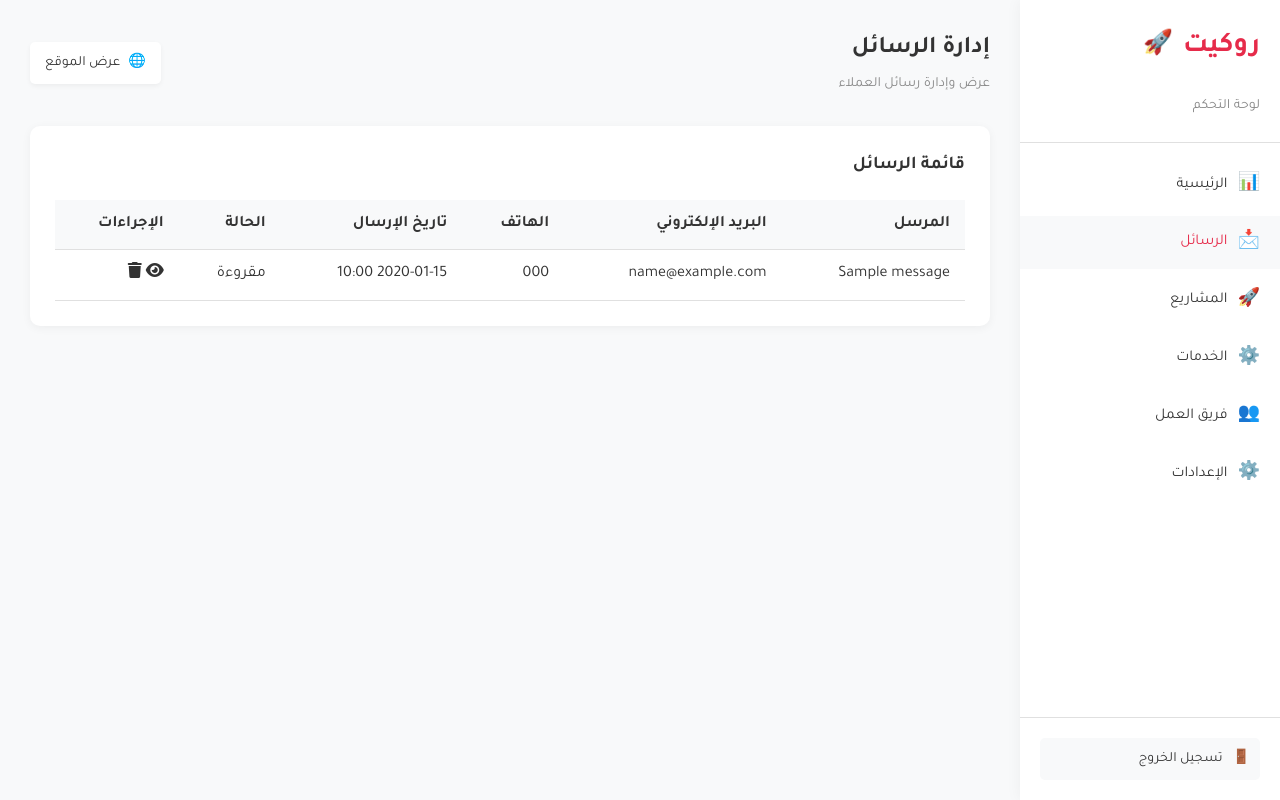
After one commit to baraadev899/rocket-hero-design, a PHP site: page /admin/messages.php in a window 1280 px wide. The commit adds this page. Run offline with PHP 8.4, Linux system fonts and the light colour scheme; a user stored in the database is signed in; tables that the repository leaves empty hold one stand-in row (values such as "Sample post").

```diff
--- a/admin/assets/js/admin.js
+++ b/admin/assets/js/admin.js
@@ -45,4 +45,146 @@ document.addEventListener('DOMContentLoaded', function() {
             }
         }
     });
+
+    // Form validation
+    const forms = document.querySelectorAll('form');
+    forms.forEach(form => {
+        form.addEventListener('submit', function(e) {
+            const requiredFields = form.querySelectorAll('[required]');
+            let isValid = true;
+
+            requiredFields.forEach(field => {
+                if (!field.value.trim()) {
+                    isValid = false;
+                    field.classList.add('error');
+
+                    // Add error message if not exists
+                    let errorMsg = field.parentNode.querySelector('.error-message');
+                    if (!errorMsg) {
+                        errorMsg = document.createElement('div');
+                        errorMsg.className = 'error-message';
+                        errorMsg.textContent = 'هذا الحقل مطلوب';
+                        field.parentNode.appendChild(errorMsg);
+                    }
+                } else {
+                    field.classList.remove('error');
+                    const errorMsg = field.parentNode.querySelector('.error-message');
+                    if (errorMsg) {
+                        errorMsg.remove();
+                    }
+                }
+            });
+
+            if (!isValid) {
+                e.preventDefault();
+            }
+        });
+    });
 });
+
+// Show toast notification
+function showToast(message, type = 'success') {
+    const toast = document.createElement('div');
+    toast.className = `toast toast-${type}`;
+
+    const content = document.createElement('div');
+    content.className = 'toast-content';
+
+    const icon = document.createElement('div');
+    icon.className = 'toast-icon';
+
+    const iconElement = document.createElement('i');
+    iconElement.className = type === 'success' ? 'fas fa-check-circle' : 'fas fa-exclamation-circle';
+    icon.appendChild(iconElement);
+
+    const messageElement = document.createElement('div');
+    messageElement.className = 'toast-message';
+    messageElement.textContent = message;
+
+    const closeBtn = document.createElement('button');
+    closeBtn.className = 'toast-close';
+    closeBtn.innerHTML = '<i class="fas fa-times"></i>';
+
+    content.appendChild(icon);
+    content.appendChild(messageElement);
+
+    toast.appendChild(content);
+    toast.appendChild(closeBtn);
+
+    document.body.appendChild(toast);
+
+    // Show toast
+    setTimeout(() => {
+        toast.classList.add('show');
+    }, 100);
+
+    // Auto hide after 5 seconds
+    const hideTimeout = setTimeout(() => {
+        hideToast(toast);
+    }, 5000);
+
+    // Close button event
+    closeBtn.addEventListener('click', () => {
+        clearTimeout(hideTimeout);
+        hideToast(toast);
+    });
+}
+
+function hideToast(toast) {
+    toast.classList.remove('show');
+
+    // Remove from DOM after animation
+    setTimeout(() => {
+        toast.remove();
+    }, 300);
+}
+
+// AJAX Helper
+function makeAjaxRequest(url, method = 'GET', data = null) {
+    return new Promise((resolve, reject) => {
+        const xhr = new XMLHttpRequest();
+        xhr.open(method, url, true);
+
+        if (method === 'POST' && !(data instanceof FormData)) {
+            xhr.setRequestHeader('Content-Type', 'application/x-www-form-urlencoded');
+        }
+
+        xhr.onload = function() {
+            if (xhr.status >= 200 && xhr.status < 300) {
+                try {
+                    const response = JSON.parse(xhr.responseText);
+                    resolve(response);
+                } catch (e) {
+                    resolve(xhr.responseText);
+                }
+            } else {
+                reject({
+                    status: xhr.status,
+                    statusText: xhr.statusText
+                });
+            }
+        };
+
+        xhr.onerror = function() {
+            reject({
+                status: xhr.status,
+                statusText: xhr.statusText
+            });
+        };
+
+        if (data instanceof FormData) {
+            xhr.send(data);
+        } else if (data) {
+            let formData = '';
+            for (const key in data) {
+                if (formData !== '') {
+                    formData += '&';
+                }
+                formData += encodeURIComponent(key) + '=' + encodeURIComponent(data[key]);
+            }
+            xhr.send(formData);
+        } else {
+            xhr.send();
+        }
+    });
+}
--- a/admin/config/db.php
+++ b/admin/config/db.php
@@ -16,4 +16,24 @@ if ($conn->connect_error) {
 
 // Set character set
 $conn->set_charset("utf8");
+
+// Helper functions for responses
+function jsonResponse($data, $status = 200) {
+    header('Content-Type: application/json; charset=UTF-8');
+    http_response_code($status);
+    echo json_encode($data, JSON_UNESCAPED_UNICODE);
+    exit;
+}
+
+function errorJson($message, $status = 400) {
+    jsonResponse(['success' => false, 'message' => $message], $status);
+}
+
+function successJson($data = null, $message = 'Operation successful') {
+    $response = ['success' => true, 'message' => $message];
+    if ($data !== null) {
+        $response['data'] = $data;
+    }
+    jsonResponse($response);
+}
 ?>
--- /dev/null
+++ b/admin/messages.php
@@ -0,0 +1,245 @@
+
+<?php
+// Start session
+session_start();
+
+// Database connection
+require_once 'config/db.php';
+
+// Check if user is logged in
+if (!isset($_SESSION['admin_logged_in']) || $_SESSION['admin_logged_in'] !== true) {
+    // Redirect to login page
+    header('Location: login.php');
+    exit;
+}
+
+// Handle message actions
+if (isset($_GET['action']) && isset($_GET['id'])) {
+    $id = (int)$_GET['id'];
+
+    // Mark as read
+    if ($_GET['action'] === 'read') {
+        $query = "UPDATE messages SET is_read = 1 WHERE id = ?";
+        $stmt = $conn->prepare($query);
+        $stmt->bind_param('i', $id);
+        $stmt->execute();
+
+        header('Location: messages.php');
+        exit;
+    }
+
+    // Delete message
+    if ($_GET['action'] === 'delete') {
+        $query = "DELETE FROM messages WHERE id = ?";
+        $stmt = $conn->prepare($query);
+        $stmt->bind_param('i', $id);
+        $stmt->execute();
+
+        header('Location: messages.php');
+        exit;
+    }
+
+    // View message
+    if ($_GET['action'] === 'view') {
+        $query = "SELECT * FROM messages WHERE id = ?";
+        $stmt = $conn->prepare($query);
+        $stmt->bind_param('i', $id);
+        $stmt->execute();
+        $result = $stmt->get_result();
+
+        if ($result && $result->num_rows > 0) {
+            $message = $result->fetch_assoc();
+
+            // Mark as read
+            $query = "UPDATE messages SET is_read = 1 WHERE id = ?";
+            $update_stmt = $conn->prepare($query);
+            $update_stmt->bind_param('i', $id);
+            $update_stmt->execute();
+        } else {
+            header('Location: messages.php');
+            exit;
+        }
+    }
+}
+
+// Get all messages
+$messages = [];
+$query = "SELECT * FROM messages ORDER BY created_at DESC";
+$result = $conn->query($query);
+if ($result && $result->num_rows > 0) {
+    while ($row = $result->fetch_assoc()) {
+        $messages[] = $row;
+    }
+}
+?>
+<!DOCTYPE html>
+<html lang="ar" dir="rtl">
+<head>
+    <meta charset="UTF-8">
+    <meta name="viewport" content="width=device-width, initial-scale=1.0">
+    <title>إدارة الرسائل - لوحة التحكم</title>
+    <link href="https://fonts.googleapis.com/css2?family=Tajawal:wght@400;500;700;900&display=swap" rel="stylesheet">
+    <link href="https://fonts.googleapis.com/css2?family=Cairo:wght@400;600;700;900&display=swap" rel="stylesheet">
+    <link rel="stylesheet" href="https://cdnjs.cloudflare.com/ajax/libs/font-awesome/6.4.0/css/all.min.css">
+    <link rel="stylesheet" href="assets/css/admin.css">
+</head>
+<body>
+    <div class="admin-wrapper">
+        <!-- Sidebar -->
+        <aside class="sidebar">
+            <div class="sidebar-header">
+                <div class="logo">
+                    <span class="logo-text">روكيت</span>
+                    <span class="logo-icon">🚀</span>
+                </div>
+                <p class="sidebar-title">لوحة التحكم</p>
+            </div>
+
+            <nav class="sidebar-nav">
+                <ul>
+                    <li>
+                        <a href="index.php"><span class="nav-icon">📊</span> الرئيسية</a>
+                    </li>
+                    <li class="active">
+                        <a href="messages.php"><span class="nav-icon">📩</span> الرسائل</a>
+                    </li>
+                    <li>
+                        <a href="projects.php"><span class="nav-icon">🚀</span> المشاريع</a>
+                    </li>
+                    <li>
+                        <a href="services.php"><span class="nav-icon">⚙️</span> الخدمات</a>
+                    </li>
+                    <li>
+                        <a href="team.php"><span class="nav-icon">👥</span> فريق العمل</a>
+                    </li>
+                    <li>
+                        <a href="settings.php"><span class="nav-icon">⚙️</span> الإعدادات</a>
+                    </li>
+                </ul>
+            </nav>
+
+            <div class="sidebar-footer">
+                <a href="logout.php" class="logout-btn">
+                    <span class="icon">🚪</span>
+                    <span>تسجيل الخروج</span>
+                </a>
+            </div>
+        </aside>
+
+        <!-- Main Content -->
+        <main class="main-content">
+            <header class="content-header">
+                <div class="header-title">
+                    <h1>إدارة الرسائل</h1>
+                    <p>عرض وإدارة رسائل العملاء</p>
+                </div>
+
+                <div class="header-actions">
+                    <a href="../index.html" class="view-site-btn" target="_blank">
+                        <span class="icon">🌐</span>
+                        <span>عرض الموقع</span>
+                    </a>
+                </div>
+            </header>
+
+            <?php if (isset($_GET['action']) && $_GET['action'] === 'view' && isset($message)): ?>
+                <!-- View Message -->
+                <div class="content-section">
+                    <div class="section-header">
+                        <h2>عرض الرسالة</h2>
+                        <a href="messages.php" class="btn btn-secondary">العودة للقائمة</a>
+                    </div>
+
+                    <div class="message-details">
+                        <div class="message-header">
+                            <div class="message-sender">
+                                <h3><?php echo htmlspecialchars($message['name']); ?></h3>
+                                <p><?php echo htmlspecialchars($message['email']); ?></p>
+                                <?php if (!empty($message['phone'])): ?>
+                                    <p><?php echo htmlspecialchars($message['phone']); ?></p>
+                                <?php endif; ?>
+                            </div>
+                            <div class="message-date">
+                                <p><?php echo date('Y-m-d H:i', strtotime($message['created_at'])); ?></p>
+                            </div>
+                        </div>
+
+                        <div class="message-content">
+                            <p><?php echo nl2br(htmlspecialchars($message['message'])); ?></p>
+                        </div>
+
+                        <div class="message-actions">
+                            <a href="mailto:<?php echo htmlspecialchars($message['email']); ?>" class="btn btn-primary">
+                                <i class="fas fa-reply"></i> الرد
+                            </a>
+                            <a href="messages.php?action=delete&id=<?php echo $message['id']; ?>" class="btn btn-danger" onclick="return confirm('هل أنت متأكد من حذف هذه الرسالة؟')">
+                                <i class="fas fa-trash"></i> حذف
+                            </a>
+                        </div>
+                    </div>
+                </div>
+            <?php else: ?>
+                <!-- Messages List -->
+                <div class="content-section">
+                    <div class="section-header">
+                        <h2>قائمة الرسائل</h2>
+                    </div>
+
+                    <div class="table-container">
+                        <table>
+                            <thead>
+                                <tr>
+                                    <th>المرسل</th>
+                                    <th>البريد الإلكتروني</th>
+                                    <th>الهاتف</th>
+                                    <th>تاريخ الإرسال</th>
+                                    <th>الحالة</th>
+                                    <th>الإجراءات</th>
+                                </tr>
+                            </thead>
+                            <tbody>
+                                <?php if (empty($messages)): ?>
+                                    <tr>
+                                        <td colspan="6" class="text-center">لا توجد رسائل</td>
+                                    </tr>
+                                <?php else: ?>
+                                    <?php foreach ($messages as $msg): ?>
+                                        <tr class="<?php echo $msg['is_read'] ? '' : 'unread-row'; ?>">
+                                            <td><?php echo htmlspecialchars($msg['name']); ?></td>
+                                            <td><?php echo htmlspecialchars($msg['email']); ?></td>
+                                            <td><?php echo !empty($msg['phone']) ? htmlspecialchars($msg['phone']) : '-'; ?></td>
+                                            <td><?php echo date('Y-m-d H:i', strtotime($msg['created_at'])); ?></td>
+                                            <td>
+                                                <span class="status-badge <?php echo $msg['is_read'] ? 'read' : 'unread'; ?>">
+                                                    <?php echo $msg['is_read'] ? 'مقروءة' : 'جديدة'; ?>
+                                                </span>
+                                            </td>
+                                            <td>
+                                                <div class="table-actions">
+                                                    <a href="messages.php?action=view&id=<?php echo $msg['id']; ?>" class="action-btn view-btn" title="عرض">
+                                                        <i class="fas fa-eye"></i>
+                                                    </a>
+                                                    <?php if (!$msg['is_read']): ?>
+                                                        <a href="messages.php?action=read&id=<?php echo $msg['id']; ?>" class="action-btn read-btn" title="تحديد كمقروءة">
+                                                            <i class="fas fa-check"></i>
+                                                        </a>
+                                                    <?php endif; ?>
+                                                    <a href="messages.php?action=delete&id=<?php echo $msg['id']; ?>" class="action-btn delete-btn" title="حذف" onclick="return confirm('هل أنت متأكد من حذف هذه الرسالة؟')">
+                                                        <i class="fas fa-trash"></i>
+                                                    </a>
+                                                </div>
+                                            </td>
+                                        </tr>
+                                    <?php endforeach; ?>
+                                <?php endif; ?>
+                            </tbody>
+                        </table>
+                    </div>
+                </div>
+            <?php endif; ?>
+        </main>
+    </div>
+
+    <script src="assets/js/admin.js"></script>
+</body>
+</html>
```
Also changed, not shown: admin/check_db.php (added, +26 -0 lines), admin/index.php (+39 -26 lines), admin/login.php (+5 -4 lines), .htaccess.
